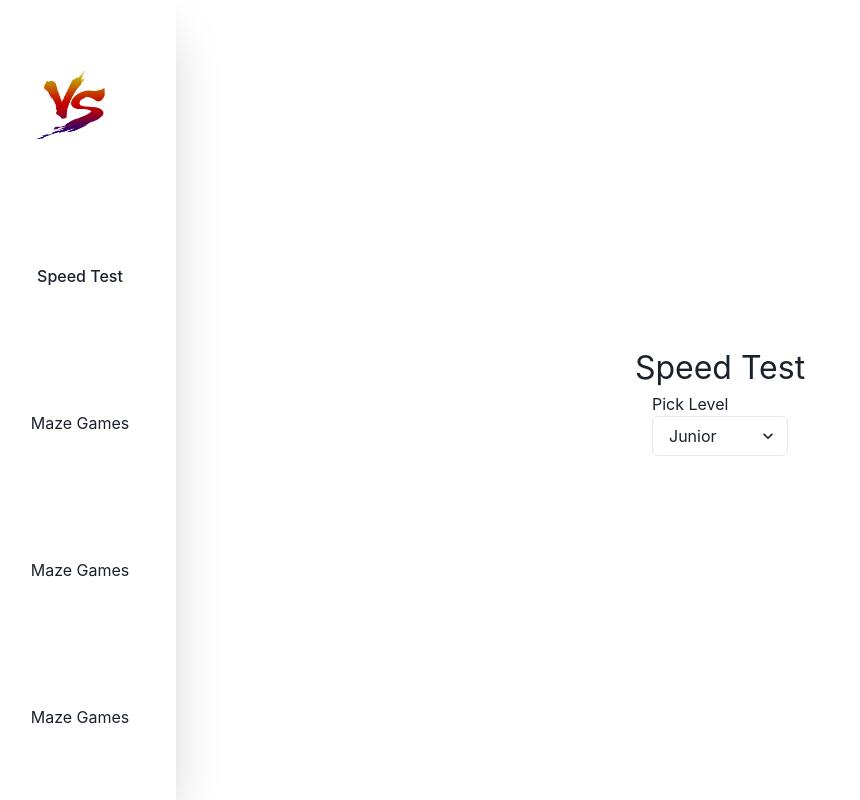
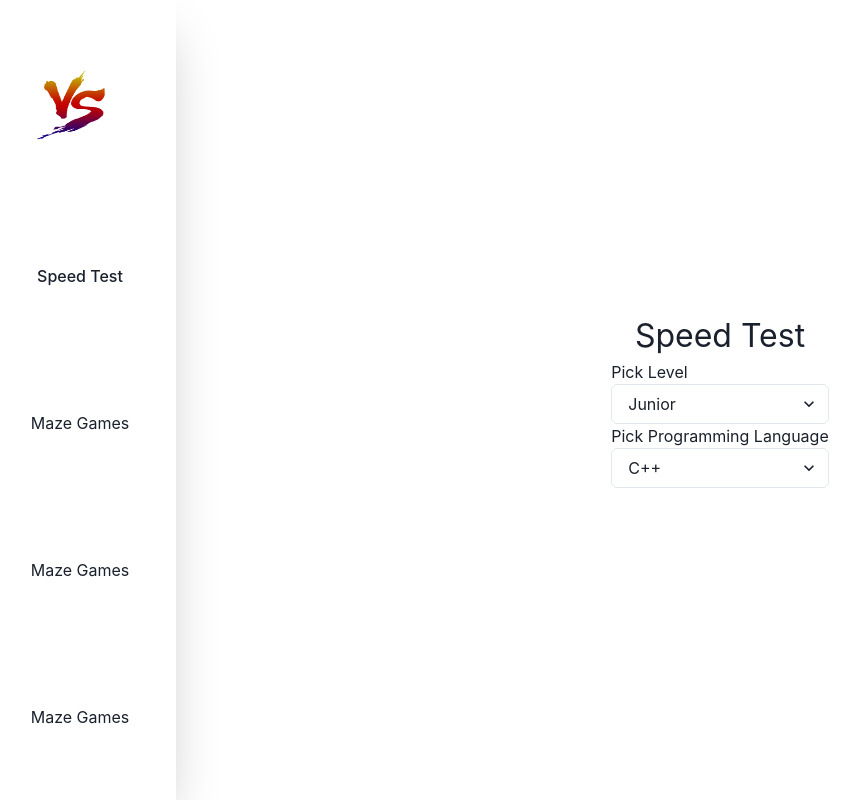
Before and after one commit to Joelketema/quizgame, a React (Vite) app: page /typing in a window 1280 px wide. Shown: the whole page, without its empty margins (16-876 px from the left). Built offline with nearby package versions, Linux system fonts and the light colour scheme.

Commit message:
first commit

```diff
--- a/src/pages/Typing.tsx
+++ b/src/pages/Typing.tsx
@@ -24,6 +24,15 @@ const SelectOption = () => {
                     <option value={"hard"}>Senior</option>
                 </Select>
             </Box>
+
+            <Box>
+                <Text>Pick Programming Language</Text>
+                <Select>
+                    <option value={"cpp"}>C++</option>
+                    <option value={"js"}>Javascript</option>
+                    <option value={"python"}>Python</option>
+                </Select>
+            </Box>
         </Box>
     )
 
```
